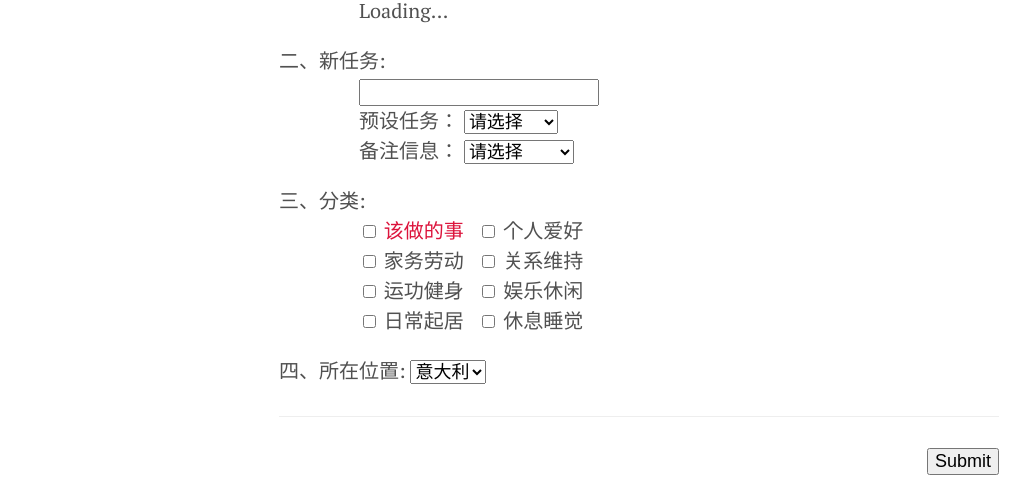
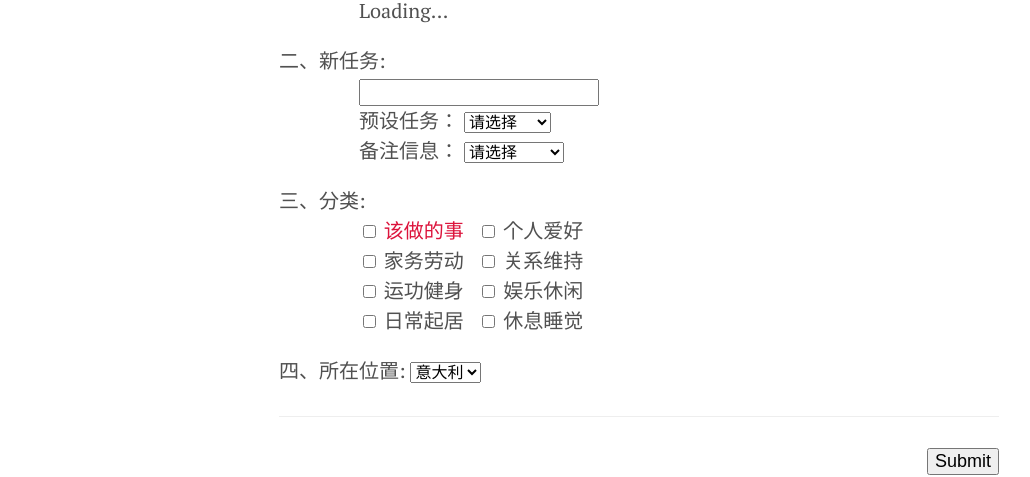
Before and after one commit to yusite/yuz.me, a Jekyll site: the page built from log.md, in a window 1280 px wide. Shown: the part 318-795 px from the top of the page, without its empty margins (1-1031 px from the left). Built offline with Jekyll 4.4.1, drawn with Linux system fonts in a browser that asks for light colours; Markdown is read by kramdown in place of the engine named in the settings.

Commit message:
update log page

```diff
--- a/log.md
+++ b/log.md
@@ -22,7 +22,7 @@ Pushing forward!
         <ul style="list-style:none;">
             <li><input type="text" name="create" style="font-size:18px;"></li>
             <li>预设任务：
-            <select name="create" style="font-size:18px;">
+            <select name="create" style="font-size:16px;">
             <option selected value="">请选择</option>
             <option value="统计食物">统计食物</option>
             <option value="修改网站">修改网站</option>
@@ -33,7 +33,7 @@ Pushing forward!
             </select>
             </li>
             <li>备注信息：
-            <select name="create" style="font-size:18px;">
+            <select name="create" style="font-size:16px;">
             <option selected value="">请选择</option>
             <option value="lynda.com">Lynda.com</option>
             <option value="记笔记">记笔记</option>
@@ -62,7 +62,7 @@ Pushing forward!
         </ul>
     </li>
     <li>所在位置:
-        <select name="location" style="font-size:18px;">
+        <select name="location" style="font-size:16px;">
         <option value="Italy" selected>意大利</option>
         <option value="China">中国</option>
         </select>
```
